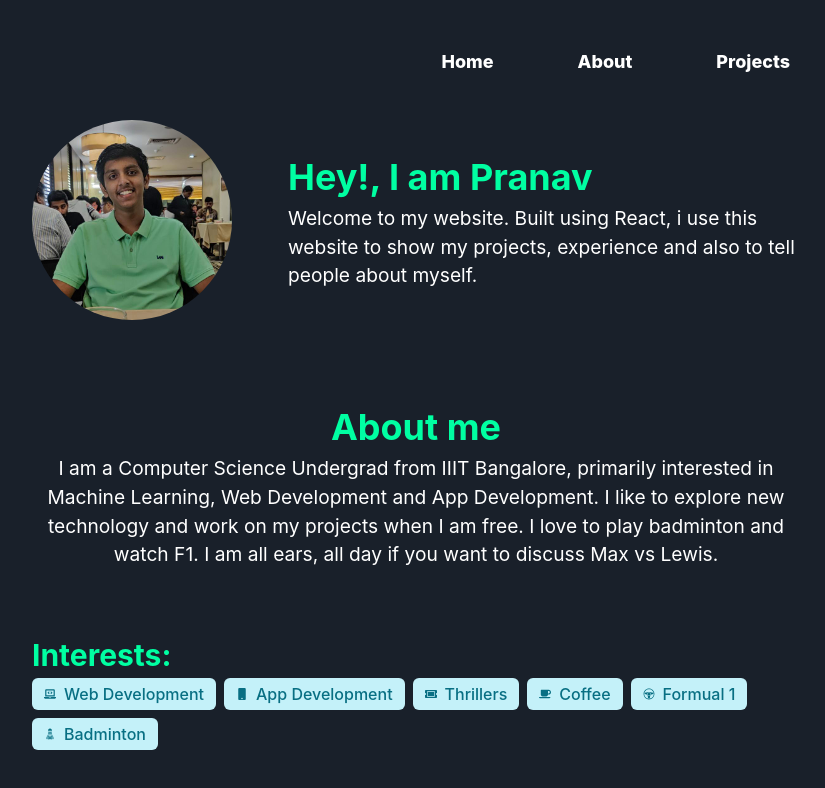
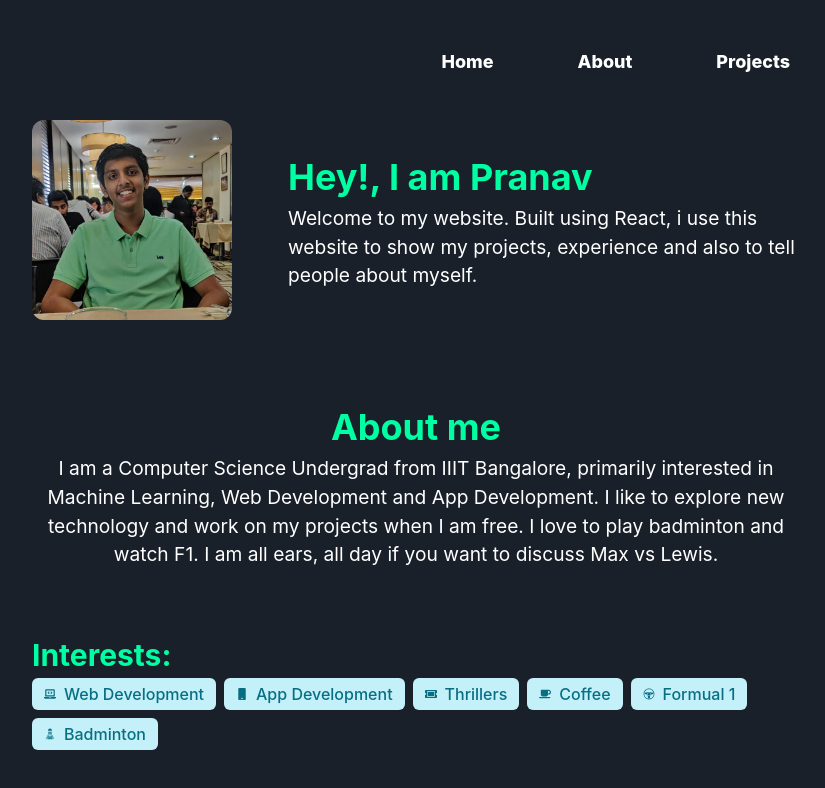
Before and after one commit to pranu2502/portfolio, a React (Create React App) app: page / in a window 1280 px wide. Shown: the top 788 px of the page, without its empty margins (224-1049 px from the left). Built offline with nearby package versions, Linux system fonts and the light colour scheme.

Commit message:
Changed radius of picture and metadata

```diff
--- a/public/index.html
+++ b/public/index.html
@@ -24,7 +24,7 @@
       work correctly both with client-side routing and a non-root public URL.
       Learn how to configure a non-root public URL by running `npm run build`.
     -->
-    <title>React App</title>
+		<title>Pranav</title>
 	</head>
 	<body>
 		<noscript>You need to enable JavaScript to run this app.</noscript>
--- a/src/components/screens/Home.js
+++ b/src/components/screens/Home.js
@@ -104,12 +104,7 @@ function Home() {
 				mt={120}
 			>
 				<Box flex={{ base: 1, lg: 1 }}>
-					<Image
-						src={Dp}
-						alt="Display pic"
-						boxSize="200px"
-						borderRadius="full"
-					/>
+					<Image src={Dp} alt="Display pic" boxSize="200px" borderRadius="xl" />
 				</Box>
 				<Box flex={{ base: 1, lg: 2 }}>
 					<Text
```
Lines whose indentation alone changed are shown as unchanged.
